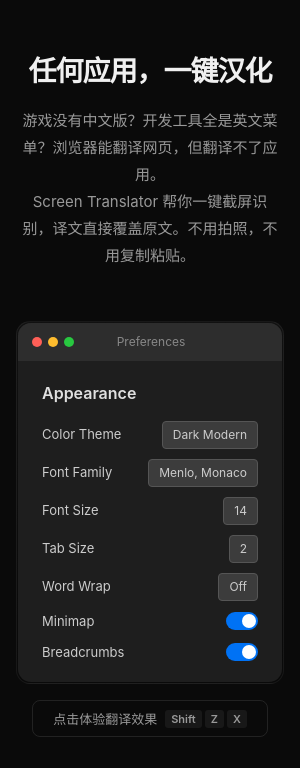
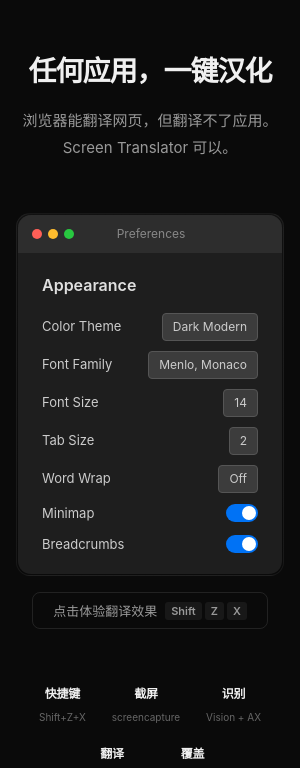
Before and after one commit to Archer-SQ/screen-translator, an Electron app: page docs/index.html in a window 300 px wide. Shown: the part 50-818 px from the top of the page. Drawn offline with Linux system fonts and the light colour scheme.

Commit message:
Hero: short punchy subtitle, follow Linear/Raycast pattern

```diff
--- a/docs/index.html
+++ b/docs/index.html
@@ -285,7 +285,8 @@
 
 <section class="hero">
   <h1 data-i18n="h.t">任何应用，一键汉化</h1>
-  <p class="sub" data-i18n-html="h.sub">游戏没有中文版？开发工具全是英文菜单？浏览器能翻译网页，但翻译不了应用。<br>Screen Translator 帮你一键截屏识别，译文直接覆盖原文。不用拍照，不用复制粘贴。</p>
+  <p class="sub" data-i18n="h.sub">浏览器能翻译网页，但翻译不了应用。Screen Translator 可以。</p>
+
 </section>
 
 <!-- Interactive Demo -->
@@ -412,7 +413,7 @@ const T={
 zh:{
 'n.feat':'特性','n.prov':'服务','n.inst':'安装','h.dl':'下载',
 'h.t':'任何应用，一键汉化',
-'h.sub':'游戏没有中文版？开发工具全是英文菜单？浏览器能翻译网页，但翻译不了应用。<br>Screen Translator 帮你一键截屏识别，译文直接覆盖原文。不用拍照，不用复制粘贴。',
+'h.sub':'浏览器能翻译网页，但翻译不了应用。Screen Translator 可以。',
 'demo.try':'点击体验翻译效果','demo.restore':'还原',
 'p.1':'快捷键','p.2':'截屏','p.3':'识别','p.4':'翻译','p.5':'覆盖','p.6':'像素级还原',
 'f.t':'为什么选择 Screen Translator','f.s':'专为浏览器翻译不了的场景而生',
@@ -431,7 +432,7 @@ zh:{
 en:{
 'n.feat':'Features','n.prov':'Providers','n.inst':'Install','h.dl':'Download',
 'h.t':'Any app, instantly translated',
-'h.sub':'Game has no localization? Dev tools all in English? Browsers translate web pages, but not apps.<br>Screen Translator captures, OCR\'s, and overlays translations in place. No copy-pasting required.',
+'h.sub':'Browsers translate web pages, but not apps. Screen Translator can.',
 'demo.try':'Click to see it in action','demo.restore':'Restore',
 'p.1':'Hotkey','p.2':'Capture','p.3':'Detect','p.4':'Translate','p.5':'Overlay','p.6':'Pixel-perfect',
 'f.t':'Why Screen Translator','f.s':'Built for what browser translation can\'t reach',
```
